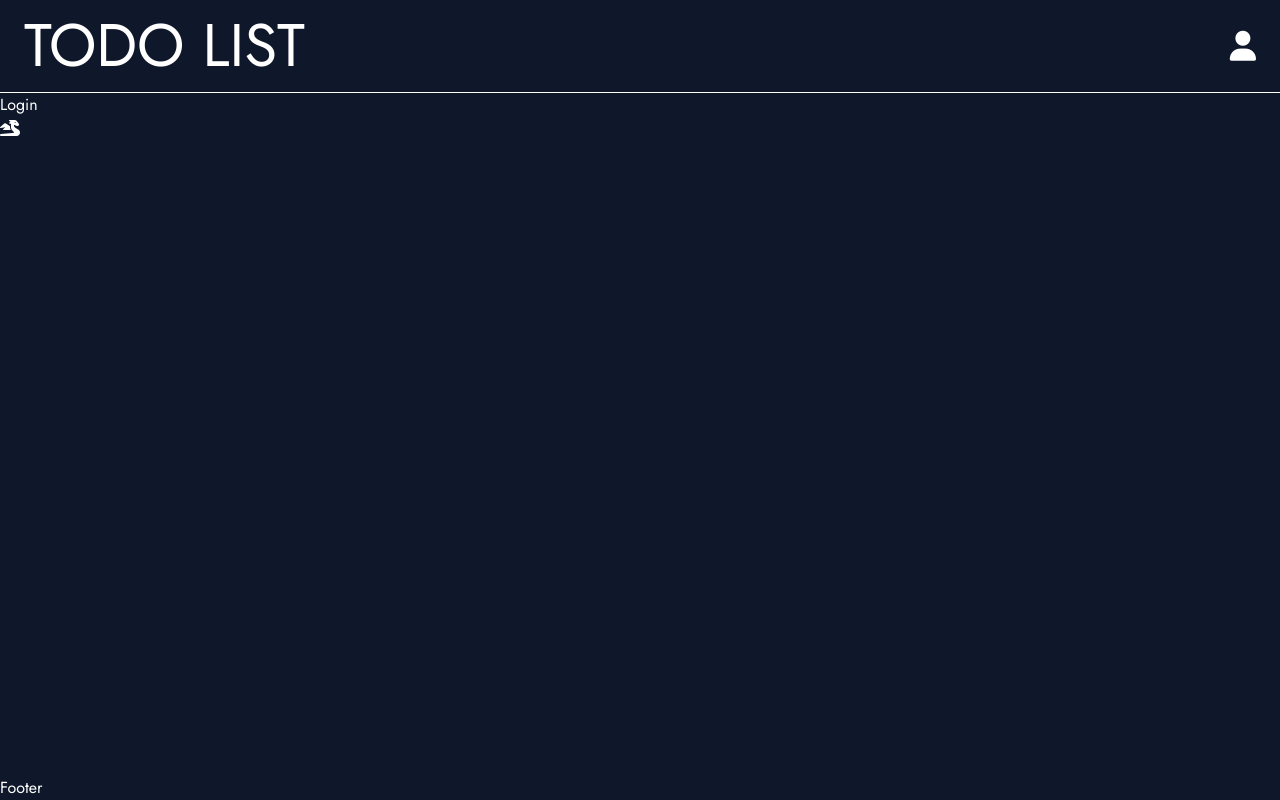
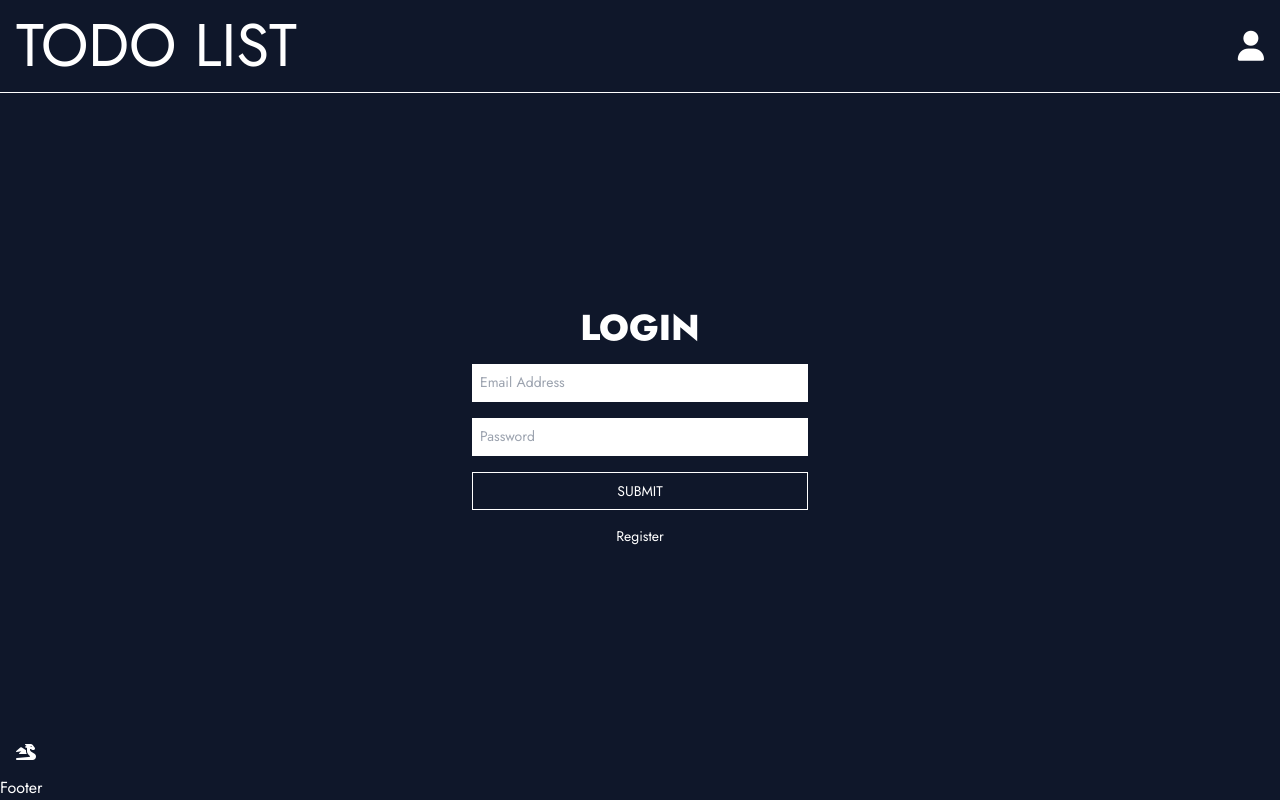
Before and after one commit to Cecile-Hirschauer/NextJSTodo, a Next.js app: page / in a window 1280 px wide. Built offline with nearby package versions, Linux system fonts and the light colour scheme.

Commit message:
register/login page

```diff
--- a/components/Header.js
+++ b/components/Header.js
@@ -2,7 +2,7 @@ import React from 'react'
 
 export default function Header() {
     return (
-        <div className='sticky top-0 left-0 flex items-center justify-between w-full p-4 px-6 border-b border-white border-solid bg-inherit'>
+        <div className='sticky top-0 left-0 flex items-center justify-between w-full p-4 border-b border-white border-solid bg-inherit'>
             <h1 className='text-3xl select-none sm:text-6xl'>TODO LIST</h1>
             <i className="text-xl duration-300 cursor-pointer fa-solid fa-user hover:opacity-30 sm:text-3xl"></i>
         </div>
--- a/components/Layout.js
+++ b/components/Layout.js
@@ -9,7 +9,7 @@ export default function Layout(props) {
     return (
         <div className='relative flex flex-col min-h-screen text-white bg-slate-900 '>
             <Header />
-            <main className="flex-1">
+            <main className="flex flex-col flex-1 p-4">
                 {children}
             </main>
             <Footer />
--- a/components/Login.js
+++ b/components/Login.js
@@ -1,7 +1,59 @@
-import React from 'react'
+import React, { useState, useEffect } from 'react'
 
 export default function Login() {
+
+  const [email, setEmail] = useState('');
+  const [password, setPassword] = useState('');
+  const [error, setError] = useState('')
+  const [isLogingIn, setIsLogingIn] = useState(true)
+
+  const submitHandler = () => {
+    if (!email || !password) {
+      setError('Please, enter your email and password.')
+    } else {
+      setError('')
+    }
+  }
+
+  // log
+  useEffect(() => {
+    console.log('email: ', email)
+    console.log('pwd: ', password)
+    console.log('error: ', error)
+    console.log('logged in ', isLogingIn)
+  }), [email, password, error, isLogingIn]
+
   return (
-    <div>Login</div>
+    <div className='flex flex-col items-center justify-center flex-1 gap-2 text-xs sm:gap-4 sm:text-sm'>
+      <h1 className='text-2xl font-extrabold uppercase select-none sm:text-4xl'>
+        {isLogingIn ? 'Login': 'Register'}
+        </h1>
+      {error && <div className='w-full max-w-[40ch] text-center border border-solid border-rose-400 text-rose-400 py-2'>{error}</div>}
+      <input type="email"
+        placeholder='Email Address'
+        className='duration-300 border-b-2 border-solid border-white focus:border-cyan-300 outline-none text-slate-900 p-2 w-full max-w-[40ch] '
+        onChange={(e) => setEmail(e.target.value)}
+        value={email}
+      />
+      <input type="password"
+        placeholder='Password'
+        className='outline-none text-slate-900 p-2 w-full max-w-[40ch] duration-300 border-b-2 border-solid border-white focus:border-cyan-300'
+        value={password}
+        onChange={(e) => setPassword(e.target.value)}
+      />
+      <button className='w-full max-w-[40ch] border
+                      border-solid border-white py-2 uppercase duration-300
+                      relative after:absolute after:top-0 after:right-full
+                      after:bg-white after:z-10 after:w-full after:h-full
+                      overflow-hidden hover:after:translate-x-full after:duration-300
+                      hover:text-slate-900'
+        onClick={submitHandler}
+      >
+        <h2 className="relative z-20">SUBMIT</h2>
+      </button>
+      <h2
+        className='duration-300 cursor-pointer hover:scale-100'
+        onClick={() => setIsLogingIn(!isLogingIn)}>{!isLogingIn ? 'Login' : 'Register'} </h2>
+    </div>
   )
 }
```
